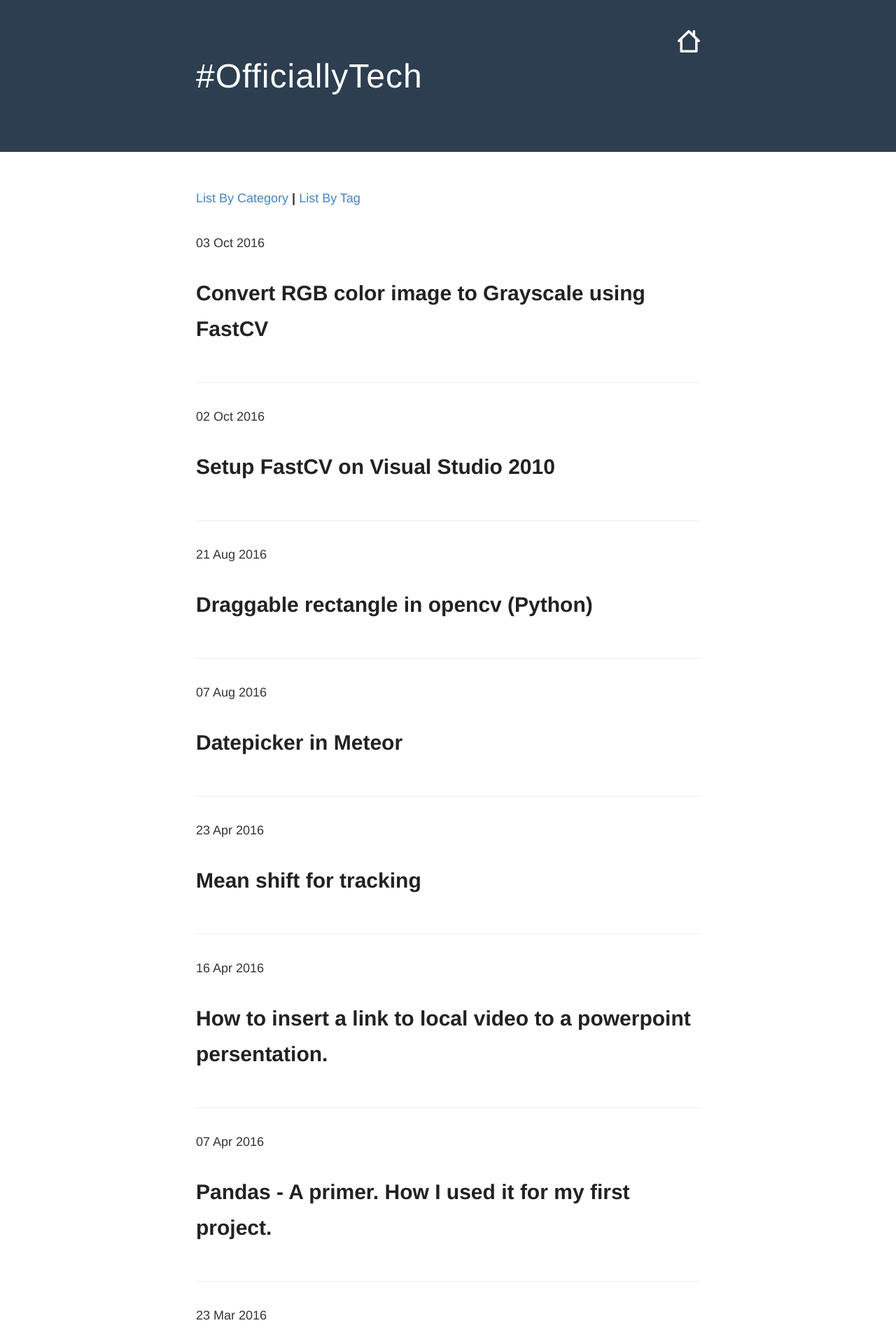
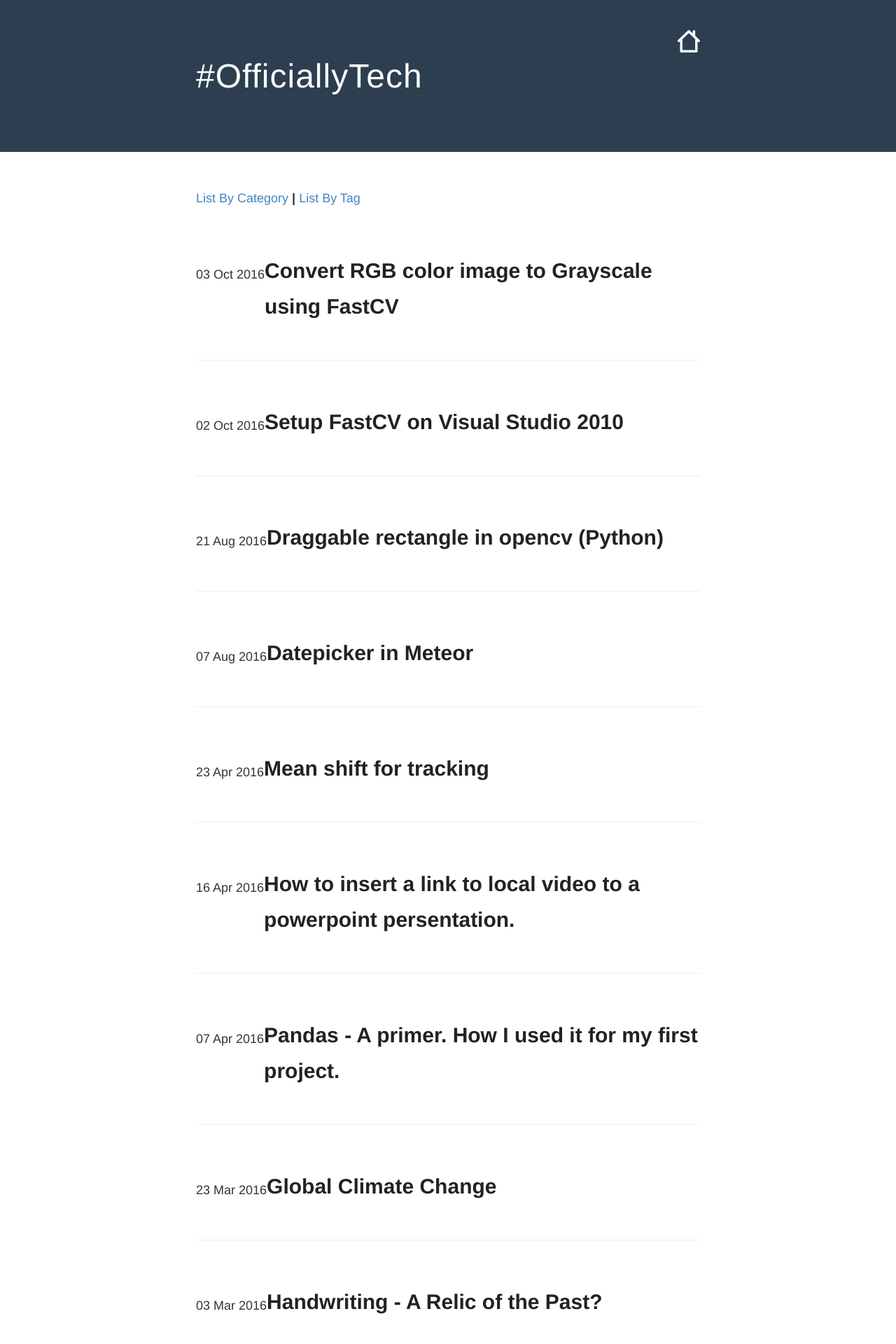
Before and after one commit to arccoder/arccoder.github.io, a Jekyll site: the page built from blog/index.html, in a window 1280 px wide. Shown: the top 1920 px of the page at 70% size. Built offline with Jekyll 4.4.1, drawn with Linux system fonts in a browser that asks for light colours.

Commit message:
Update index.html

```diff
--- a/blog/index.html
+++ b/blog/index.html
@@ -10,8 +10,14 @@ layout: default
     {% for post in site.posts %}
     <article class="post">
         <br>
-        {{ post.date | date_to_string }}
-        <h1><a href="{{ site.baseurl }}{{ post.url }}">{{ post.title }}</a></h1>
+        <div>
+            <div style="float: left;">
+                <p>{{ post.date | date_to_string }}</p>
+            </div>
+            <div>
+                <h1><a href="{{ site.baseurl }}{{ post.url }}">{{ post.title }}</a></h1>
+            </div>
+        </div>
         <!--
         <div class="entry">
             {{ post.excerpt }}
```
